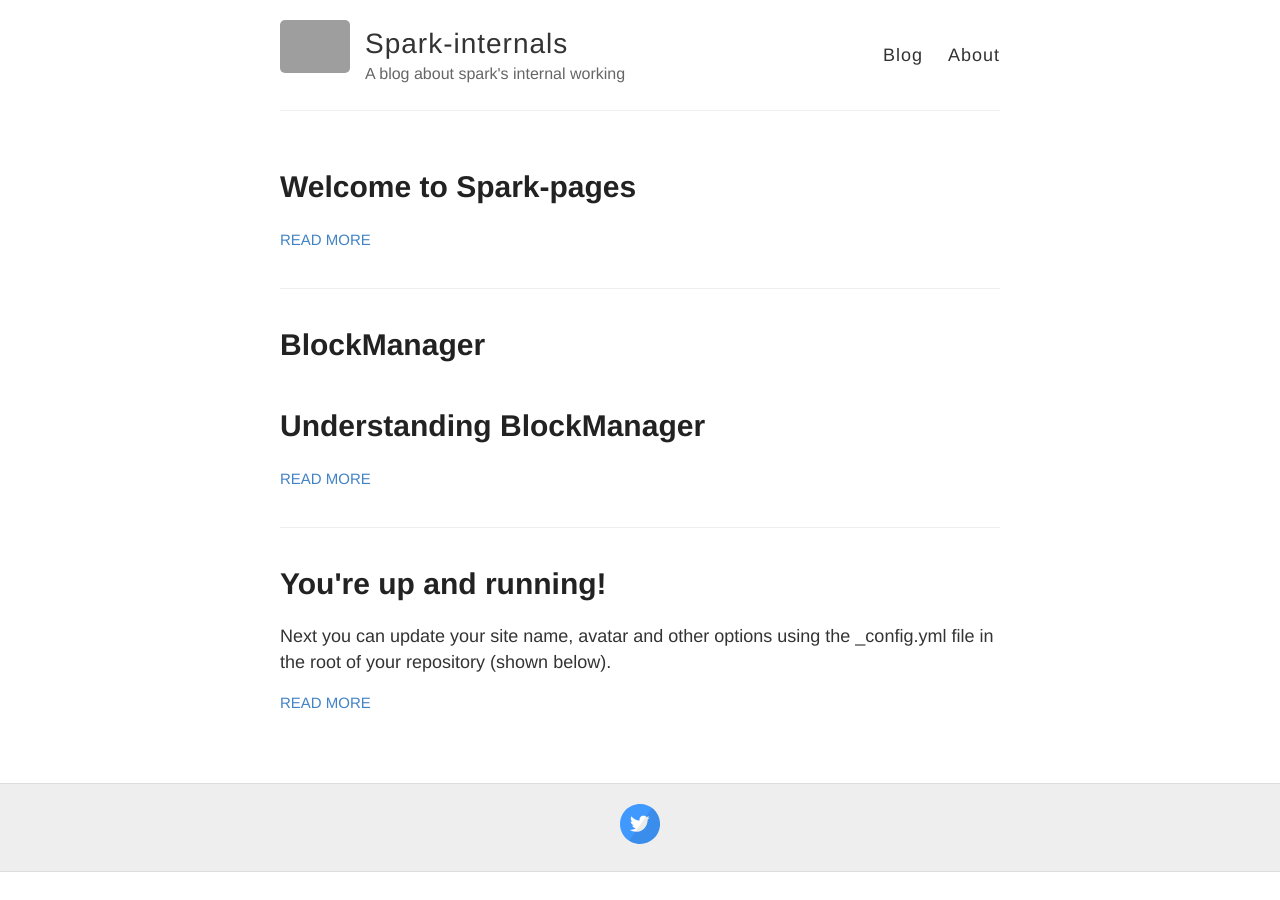
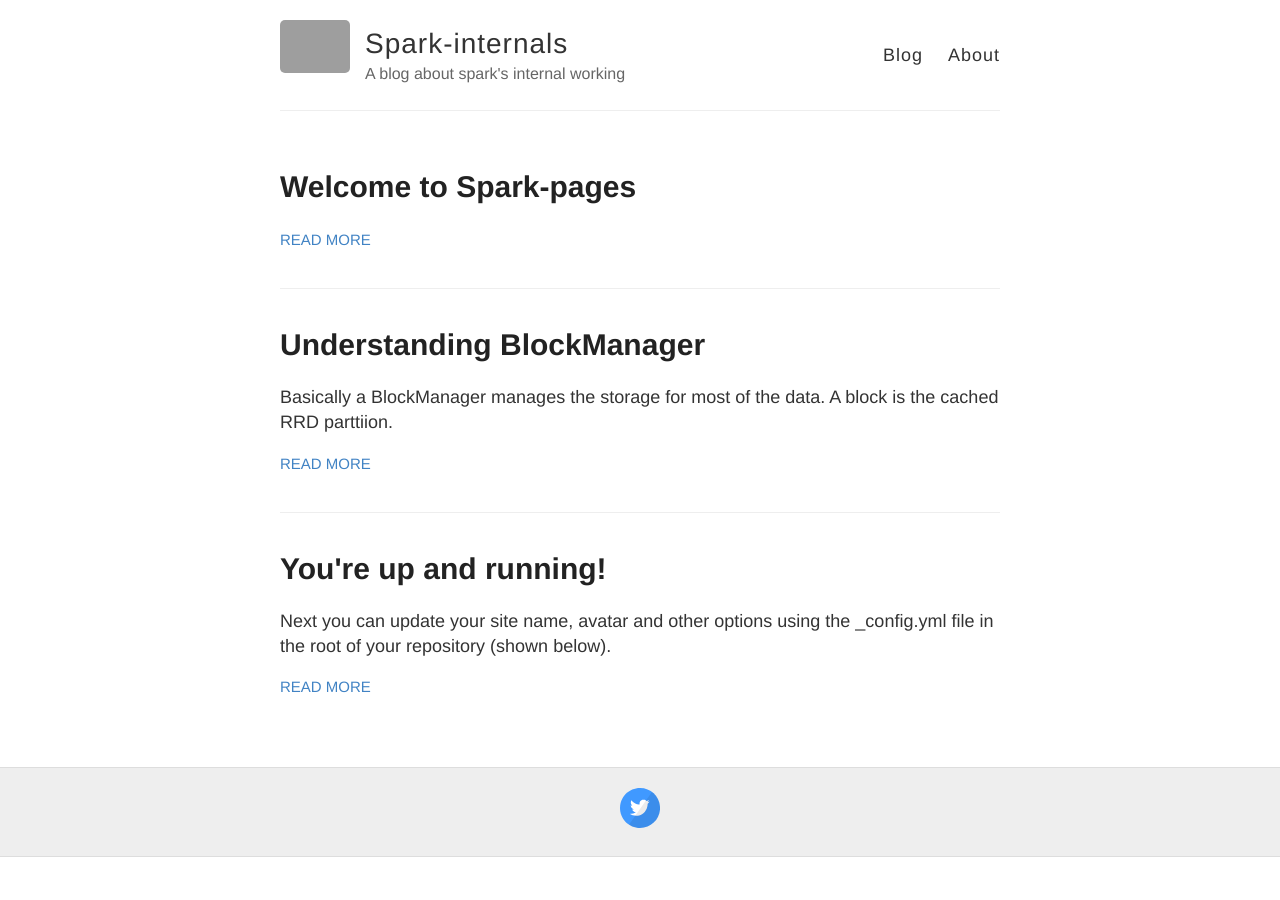
Before and after one commit to PiyushMishra/spak-ghpages, a Jekyll site: the page built from index.html, in a window 1280 px wide. Built offline with Jekyll 4.4.1, drawn with Linux system fonts in a browser that asks for light colours; Markdown is read by kramdown in place of the engine named in the settings; grey boxes are pictures that could not be loaded.

```diff
--- a/_posts/2015-02-27-blockManager.markdown
+++ b/_posts/2015-02-27-blockManager.markdown
@@ -1,11 +1,11 @@
 ---
 layout: post
-title:  "BlockManager"
+title:  "Understanding BlockManager"
 date:   2015-02-27 03:26:52
 categories: understanding block manager
 ---
 
-#                                                        Understanding BlockManager
+Basically a BlockManager manages the storage for most of the data. A block is the cached RRD parttiion.
 
 In Spark BlockManager run on every node(driver or executers) which provides interfaces for sending blocks of data to and from various resources like memory, disks, off-heap both locally and remotely.
 
```
Also changed, not shown: other parts of _posts/2015-02-27-blockManager.markdown (+2 -3 lines), _posts/2014-3-3-Hello-World.md (+0 -2 lines).
